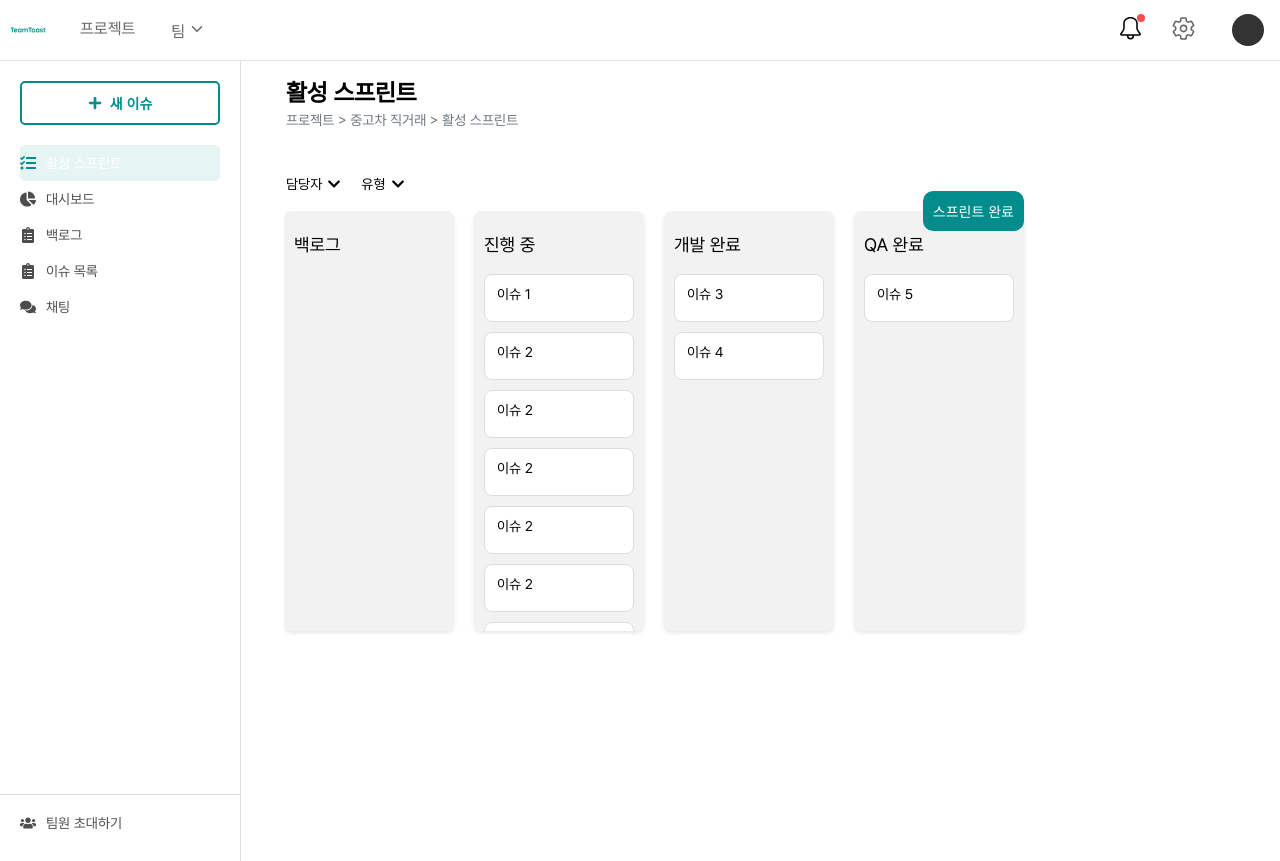
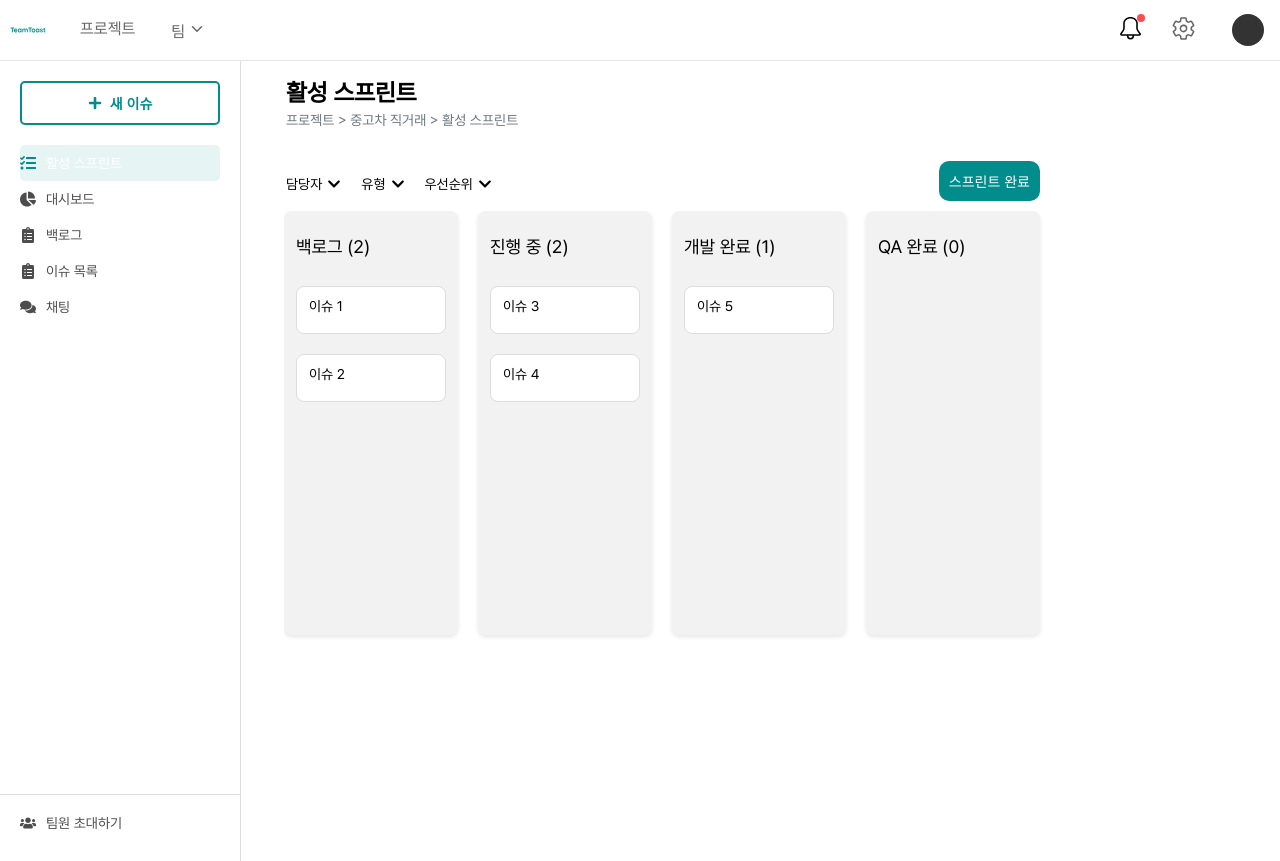
Before and after one commit to CuteSeeun/Web-TeamToast, a React (Create React App) app in the folder frontend/: page /activesprint in a window 1280 px wide. Built offline with nearby package versions, Linux system fonts and the light colour scheme.

Commit message:
Feat : 칸반보드 다른컬럼, 같은 컬럼 내의 드래그 앤 드랍 구현

```diff
--- a/frontend/package.json
+++ b/frontend/package.json
@@ -8,6 +8,8 @@
     "@testing-library/user-event": "^13.5.0",
     "axios": "^1.7.7",
     "react": "^18.3.1",
+    "react-dnd": "^16.0.1",
+    "react-dnd-html5-backend": "^16.0.1",
     "react-dom": "^18.3.1",
     "react-draggable": "^4.4.6",
     "react-icons": "^5.3.0",
--- a/frontend/src/pages/ActiveSprint/Column.tsx
+++ b/frontend/src/pages/ActiveSprint/Column.tsx
@@ -3,7 +3,13 @@
 import React from 'react';
 import styled from 'styled-components';
 import Task from './Task';
+import DropZoneComponent from './DropZone';
+import { useDrop } from 'react-dnd';
 
+type ColumnKey = "backlog" | "inProgress" | "done" | "qa";
+
+
+//각 컬럼보드
 const ColumnContainer = styled.div`
   flex: 1;
   background: #F2F2F2;
@@ -19,20 +25,117 @@ const ColumnContainer = styled.div`
   box-shadow: 0px 2px 4px rgba(0, 0, 0, 0.1); /* 선택사항: 스크롤 시 디자인 */
 `;
 
+//컬럼의 제목 표시
 const ColumnTitle = styled.h2`
   font-size: 18px;
   margin-bottom: 20px;
 `;
 
-const Column: React.FC<{ title: string; tasks: string[] }> = ({ title, tasks }) => {
+//hover와 drop 이벤트에서 Task 데이터와 상태를 동기화. hover에서 task위치가 실시간으로 변경되도록 수정한다.
+const Column: React.FC<{
+  //컴포넌트 선언
+  title: string; tasks: string[]; columnId: ColumnKey; // string 타입 대신 ColumnKey 타입을 사용
+  onMoveTask: (fromColumn: ColumnKey, toColumn: ColumnKey,
+               fromIndex: number, toIndex: number
+  ) => void;
+}> = ({ title, tasks, columnId, onMoveTask }) => {
+
+
+  // const [hoverIndex, setHoverIndex] = useState<number | null>(null); // hoverIndex를 상태로 관리
+
+  // const [{ isOver }, dropRef] = useDrop({
+  //   //타입 정의
+  //   accept: "TASK", // 드래그 가능한 타입
+
+  //   //드롭 영역의 상태를 추적한다
+  //   collect: (monitor) => ({
+  //     isOver: monitor.isOver(),
+  //   }),
+
+  //   //드래그 중에 드롭 영역 위에서 아이템이 호버링할 때 호출
+  //   hover: (item: { fromColumn: ColumnKey; index: number; hoverIndex?: number }, monitor) => {
+
+
+  //   },
+
+  //   //아이템이 드롭되었을 때 호출된다.
+  //   drop: (item: { fromColumn: ColumnKey; index: number; hoverIndex?: number }) => {
+  //     const dragIndex = item.index;//드래그 시작 위치의 인덱스
+  //     const dropIndex = tasks.length; // 드롭된 위치를 배열의 마지막으로 설정
+  //     // const dropIndex = item.hoverIndex ?? tasks.length; // hoverIndex가 없으면 마지막 위치로 이동
+  //     onMoveTask(item.fromColumn, columnId, dragIndex, dropIndex);//상태 업데이트
+  //     // onMoveTask(item.fromColumn, columnId, item.index, dropIndex);
+  //   },
+  // });
+
+  // // `isOver` 상태를 기반으로 테두리 색상 변경
+  // const borderColor = isOver ? "green" : "transparent";
+
+  const [{ isOver }, dropRef] = useDrop({
+    accept: "TASK",
+    drop: (item: { fromColumn: ColumnKey; index: number }) => {
+      // 다른 컬럼 간 이동 처리
+      if (item.fromColumn !== columnId) {
+        onMoveTask(item.fromColumn, columnId, item.index, tasks.length);
+      }
+    },
+
+    //드롭 영역의 상태를 추적한다
+    collect: (monitor) => ({
+      isOver: monitor.isOver(),
+    }),
+  });
+
+  // const handleHoverTask = (dragIndex: number, hoverIndex: number) => {
+  //   // 같은 컬럼 내 태스크 중간 삽입 처리
+  //   // onMoveTask(columnId, columnId, dragIndex, hoverIndex);
+  // };
+  const handleDropTask = (dragIndex: number, hoverIndex: number, fromColumn: string
+  ) => {// 드롭 시 상태 최종 업데이트
+    // onMoveTask(fromColumn as ColumnKey, columnId, dragIndex, hoverIndex);
+    if (fromColumn === columnId) {
+      // 같은 컬럼 내에서 태스크 이동 처리
+      if (dragIndex !== hoverIndex) {
+        onMoveTask(columnId, columnId, dragIndex, hoverIndex);
+      }
+    } else {
+      // 다른 컬럼에서 태스크 이동 처리
+      onMoveTask(fromColumn as ColumnKey, columnId, dragIndex, hoverIndex);
+    }
+  };
+
+  // `isOver` 상태를 기반으로 테두리 색상 변경
+  const borderColor = isOver ? "green" : "transparent";
+
   return (
-    <ColumnContainer>
-      <ColumnTitle>{title}</ColumnTitle>
+    // style={{ border: `2px solid ${borderColor}` }}
+    <ColumnContainer ref={dropRef} style={{ border: `2px solid ${borderColor}` }}>
+      <ColumnTitle>
+        {title} ({tasks.length})
+      </ColumnTitle>
       {tasks.map((task, index) => (
-        <Task key={index} title={task} />
+        //   <Task key={index} id={`task-${index}`} title={task}
+        //     index={index} columnId={columnId}
+        //      />
+        // ))}
+        //     <React.Fragment key={index}>
+        //       <DropZoneComponent index={index} columnId={columnId} onMoveTask={handleMoveTask} />
+        //       <Task id={`task-${index}`} // id 추가
+        //             title={task} index={index} columnId={columnId} />
+        //     </React.Fragment>
+        //   ))}
+        //   <DropZoneComponent index={tasks.length} columnId={columnId} onMoveTask={handleMoveTask} />
+
+        <React.Fragment key={index}>
+          <DropZoneComponent index={index} columnId={columnId} onDropTask={handleDropTask}/>
+          <Task id={`task-${index}`} title={task}
+                index={index} columnId={columnId} />
+        </React.Fragment>
       ))}
+      <DropZoneComponent index={tasks.length} columnId={columnId} onDropTask={handleDropTask}/>
     </ColumnContainer>
   );
 };
 
+
 export default Column;
--- /dev/null
+++ b/frontend/src/pages/ActiveSprint/DropZone.tsx
@@ -0,0 +1,51 @@
+import React from "react";
+import styled from "styled-components";
+import { useDrop } from "react-dnd";
+
+const DropZone = styled.div<{ isOver: boolean }>`
+  height: 5px;
+  margin: 5px 0;
+  background-color: ${({ isOver }) => (isOver ? "green" : "transparent")};
+  transition: background-color 0.2s ease;
+`;
+
+type DropZoneProps = {
+    index: number;
+    columnId: string;
+    //   onMoveTask: (dragIndex: number, hoverIndex: number) => void;
+    // onHoverTask: (dragIndex: number, hoverIndex: number) => void;
+    onDropTask: (dragIndex: number, hoverIndex: number, fromColumn: string) => void;
+};
+
+const DropZoneComponent: React.FC<DropZoneProps> = ({
+    index, columnId, onDropTask,
+}) => {
+    const [{ isOver }, dropRef] = useDrop({
+        accept: "TASK",
+        // hover: (item: { index: number; fromColumn: string }) => {
+        //     //   if (item.fromColumn === columnId && item.index === index) return;
+        //     //   onMoveTask(item.index, index); // 드롭 영역 기준으로 태스크 이동
+        //     //   item.index = index; // 드래그 상태 업데이트
+        //     // 같은 위치에 드래그 중이면 아무 작업도 하지 않음
+        //     if (item.index === index && item.fromColumn === columnId) return;
+
+        //     // 태스크 중간 삽입 처리
+        //     onHoverTask(item.index, index);
+        //     // item.index = index; // 드래그 상태 업데이트
+        // },
+        drop: (item: { index: number; fromColumn: string }) => {
+            // 중간 삽입 최종 처리
+            onDropTask(item.index, index, item.fromColumn);
+          },
+        collect: (monitor) => ({
+            isOver: monitor.isOver(),
+        }),
+    });
+
+    return <DropZone ref={dropRef} isOver={isOver} />;
+};
+
+export default DropZoneComponent;
+
+//드랍존에서 호버를 없앰 : 드래그해서 태스크들 위로 지나가면 막 상태값이 바뀌는건지
+//ui의 값이 자꾸 바뀌고 드랍 영역에 중간 삽입할 때 빈 박스 생겨서 없애버림
--- a/frontend/src/pages/ActiveSprint/SBoard.tsx
+++ b/frontend/src/pages/ActiveSprint/SBoard.tsx
@@ -1,9 +1,13 @@
 //칸반 보드
 
-import React from 'react';
+import React, { useState } from 'react';
 import styled from 'styled-components';
 import Column from './Column';
 import { FaChevronDown } from 'react-icons/fa'; // 다운 화살표 아이콘 추가
+import { DndProvider } from 'react-dnd';
+import { HTML5Backend } from 'react-dnd-html5-backend';
+
+type ColumnKey = 'backlog' | 'inProgress' | 'done' | 'qa';
 
 const BoardContainer = styled.div`
   position: relative; /* 스프린트 완료 버튼 위치를 위한 설정 */
@@ -75,7 +79,7 @@ const SprintCompleteButton = styled.button`
   border: none;
   border-radius: 10px;
   cursor: pointer;
-  margin-top : 30px;
+  /* margin-top : 30px; */
   // box-shadow: 0 4px 6px rgba(0, 0, 0, 0.1);
 
   &:hover {
@@ -87,8 +91,77 @@ const SprintCompleteButton = styled.button`
   }
 `;
 
+
 const SBoard: React.FC = () => {
+
+  //columns 상태는 컬럼과 그 안에 태스크 목록을 저장한다
+  const [columns, setColumns] = useState<{
+    //타입 지정
+    backlog: string[]; inProgress: string[]; done: string[]; qa: string[];
+  }>({
+    //태스크 목록 초기 상태 (이는 아톰에서 받아올거임)
+    backlog: ['이슈 1', '이슈 2'],
+    inProgress: ['이슈 3', '이슈 4'],
+    done: ['이슈 5'],
+    qa: [],
+  });
+
+
+  //태스크를 원래 컬럼에서 제거하고 새로운 컬럼에 삽입 후 상태를 업데이트하는 함수
+  //컬럼 간 이동 및 같은 컬럼 내 삽입을 모두 처리한다.
+  const moveTask = (fromColumn: ColumnKey, toColumn: ColumnKey,
+                    fromIndex: number, toIndex: number
+  ) => {
+
+    // // 유효성 검증 추가
+    // //fromColumn과 toColumn이 columns 객체의 유효한 키인지 확인
+    // if (!columns[fromColumn] || !columns[toColumn]) {
+    //   alert(`Invalid column keys: ${fromColumn}, ${toColumn}`);
+    // }
+
+    // //같은 컬럼 내에서 이동
+    // if (fromColumn === toColumn) {
+    //   const updatedColumn = [...columns[fromColumn]];
+    //   const [movedTask] = updatedColumn.splice(fromIndex, 1); // 기존 위치에서 제거
+    //   updatedColumn.splice(toIndex, 0, movedTask); // 새 위치에 삽입
+
+    //   setColumns({
+    //     ...columns,
+    //     [fromColumn]: updatedColumn, // 같은 컬럼 업데이트
+    //   });
+    // } else {
+    // // 다른 컬럼으로 이동
+    //   const fromTasks = [...columns[fromColumn]];
+    //   const [movedTask] = fromTasks.splice(fromIndex, 1); // 원래 컬럼에서 제거
+    //   const toTasks = [...columns[toColumn]];
+    //   toTasks.splice(toIndex, 0, movedTask); // 새 컬럼에 삽입
+
+    //   setColumns({
+    //     ...columns,
+    //     [fromColumn]: fromTasks, // 원래 컬럼 업데이트
+    //     [toColumn]: toTasks, // 대상 컬럼 업데이트
+    //   });
+    // }
+
+
+    setColumns((prevColumns) => {
+      const updatedColumns = { ...prevColumns };
+
+      // 드래그된 태스크를 원래 위치에서 제거
+      const [movedTask] = updatedColumns[fromColumn].splice(fromIndex, 1);
+
+      // 드롭된 위치에 태스크 삽입
+      updatedColumns[toColumn].splice(toIndex, 0, movedTask);
+
+      return updatedColumns;
+    });
+
+
+  };
+
+
   return (
+    <>
       <BoardContainer>
         {/* 상단 헤더 */}
         <BoardHeader>
@@ -99,17 +172,21 @@ const SBoard: React.FC = () => {
           <Filters>
             <label>담당자 <FaChevronDown /></label>
             <label>유형 <FaChevronDown /></label>
+            <label>우선순위 <FaChevronDown /></label>
           </Filters>
           <SprintCompleteButton>스프린트 완료</SprintCompleteButton>
         </BoardHeader>
-      {/* 메인 칸반 보드 */}
+
+        <DndProvider backend={HTML5Backend}>
           <BoardMain>
-        <Column title="백로그" tasks={[]} />
-        <Column title="진행 중" tasks={['이슈 1', '이슈 2', '이슈 2', '이슈 2', '이슈 2', '이슈 2', '이슈 2', '이슈 2', '이슈 2', '이슈 2', '이슈 2' ]} />
-        <Column title="개발 완료" tasks={['이슈 3', '이슈 4']} />
-        <Column title="QA 완료" tasks={['이슈 5']} />
+            <Column title="백로그" tasks={columns.backlog} columnId="backlog" onMoveTask={moveTask} />
+            <Column title="진행 중" tasks={columns.inProgress} columnId="inProgress" onMoveTask={moveTask} />
+            <Column title="개발 완료" tasks={columns.done} columnId="done" onMoveTask={moveTask} />
+            <Column title="QA 완료" tasks={columns.qa} columnId="qa" onMoveTask={moveTask} />
           </BoardMain>
+        </DndProvider>
       </BoardContainer>
+    </>
   );
 };
 
--- a/frontend/src/pages/ActiveSprint/Task.tsx
+++ b/frontend/src/pages/ActiveSprint/Task.tsx
@@ -1,7 +1,10 @@
 //보드의 각 이슈 (태스크)
-
 import React from 'react';
 import styled from 'styled-components';
+import { useDrag } from 'react-dnd';
+
+type ColumnKey = 'backlog' | 'inProgress' | 'done' | 'qa';
+
 
 const TaskContainer = styled.div`
   background: #fff;
@@ -22,9 +25,22 @@ const TaskTitle = styled.h3`
   margin-bottom: 8px;
 `;
 
-const Task: React.FC<{ title: string }> = ({ title }) => {
+const Task: React.FC<{
+  id: string;
+  title: string;
+  index: number;
+  columnId: ColumnKey
+  style?: React.CSSProperties; // style 속성을 선택적으로 추가
+}> = ({id, title,index,columnId}) => {
+  const [, dragRef] = useDrag({
+    type: "TASK",
+    item: { fromColumn: columnId, index }, // 드래그 중 전달할 데이터
+    //여기서 fromColumn 값이 ColumnKey 타입으로 정확히 전달
+
+  });
+
   return (
-    <TaskContainer>
+    <TaskContainer ref={dragRef} id={id}>
       <TaskTitle>{title}</TaskTitle>
     </TaskContainer>
   );
--- /dev/null
+++ b/frontend/src/recoil/atoms/issueListAtomsSeeun.tsx
@@ -0,0 +1,6 @@
+import { atom } from 'recoil';
+
+export const issuesAtom = atom({
+  key: 'issuesAtom', // Atom의 고유 키
+  default: [], // 초기값: 빈 배열
+});
```
Also changed, not shown: 2 other files (tests, documents, lock files or other folders). Lines whose indentation alone changed are shown as unchanged.
